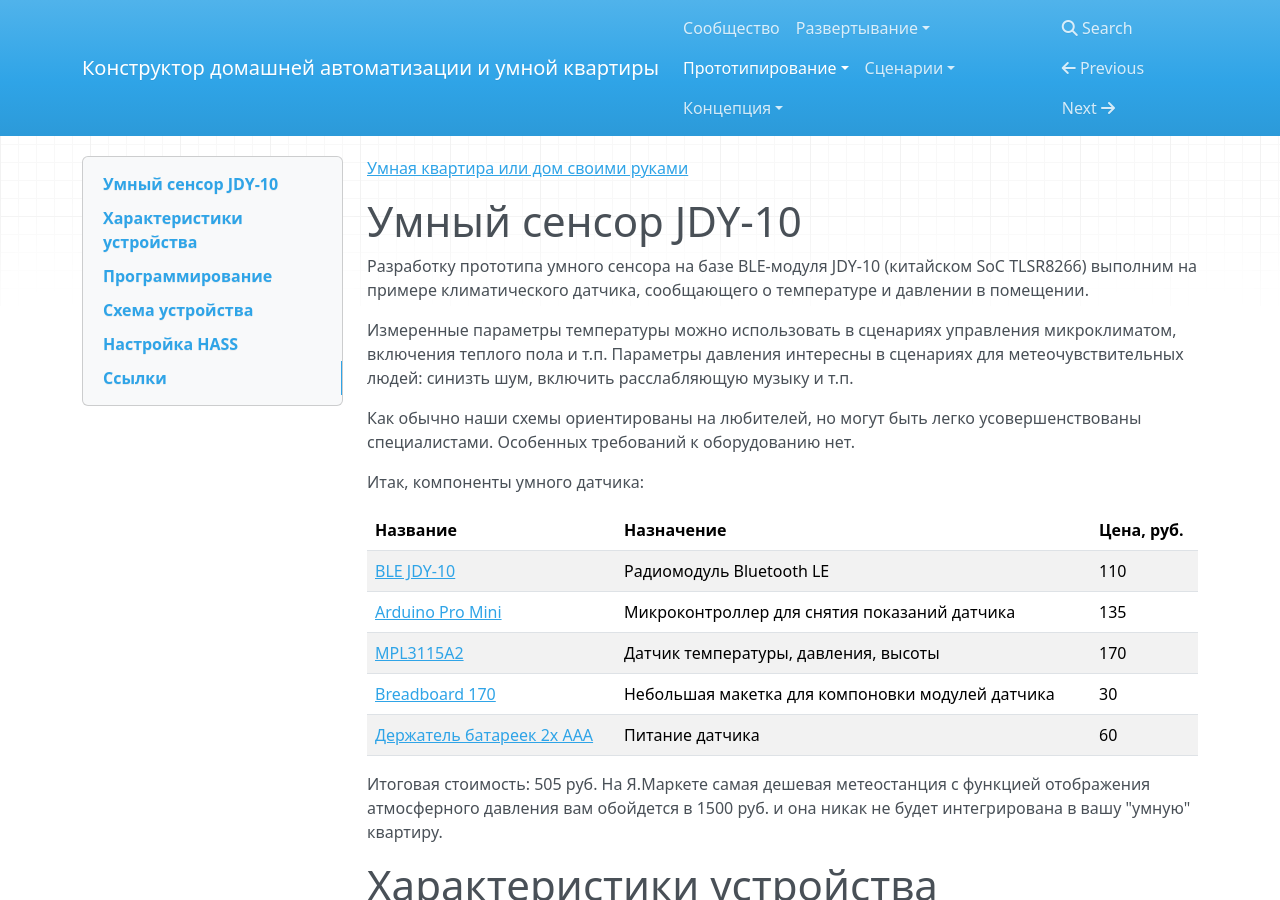
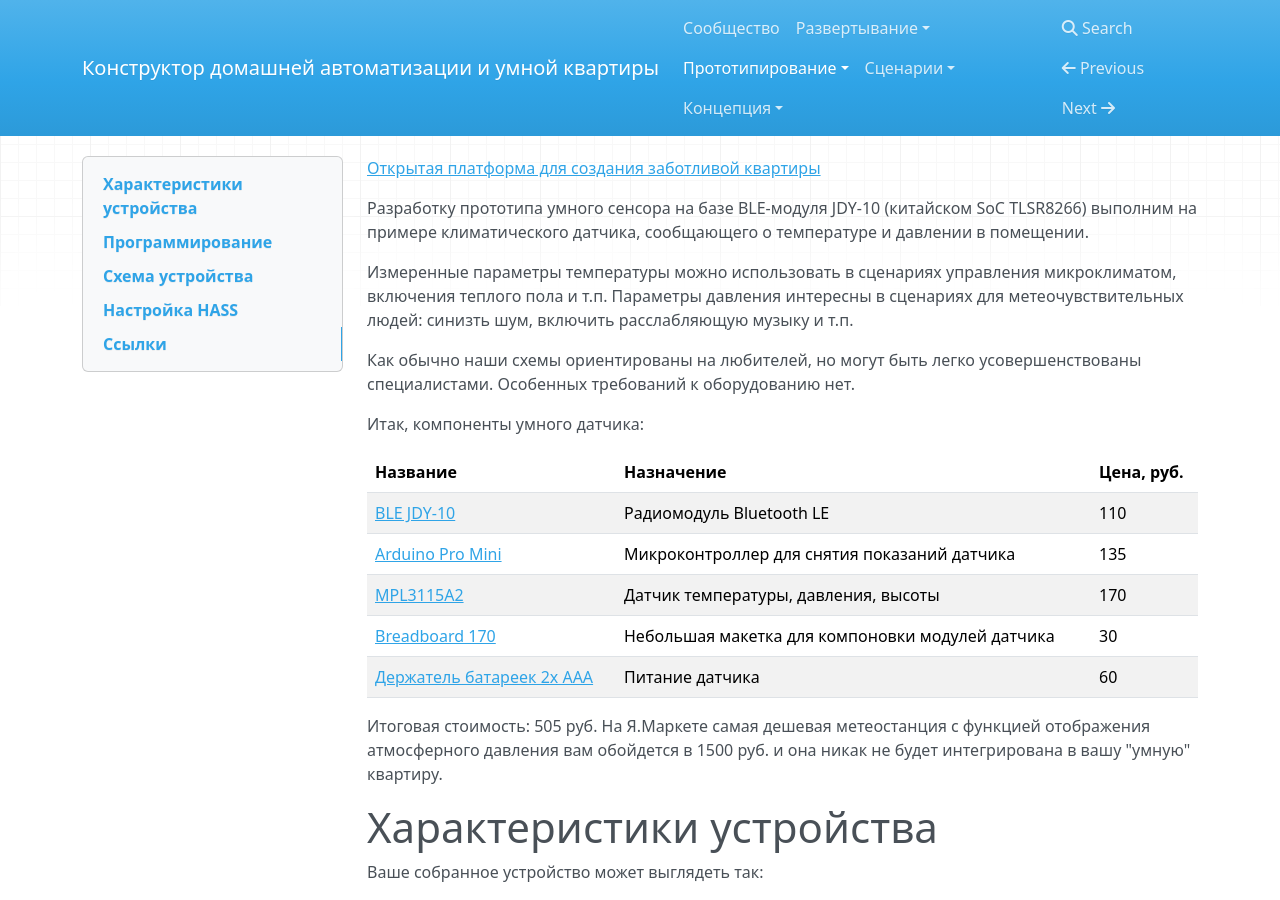
Before and after one commit to cutecare/cutecare-docs, an MkDocs documentation site: the page built from docs/Сенсор JDY-10.md, in a window 1280 px wide and 900 px high. Built offline with MkDocs 1.6.1, drawn with Linux system fonts in a browser that asks for light colours; nearby versions of some CDN libraries; old or Windows-style settings are respelled for this version of MkDocs.

Commit message:
Update Сенсор JDY-10.md

```diff
--- a/docs/Сенсор JDY-10.md
+++ b/docs/Сенсор JDY-10.md
@@ -1,6 +1,4 @@
-[Умная квартира или дом своими руками](http://cutecare.ru)
-
-# Умный сенсор JDY-10
+[Открытая платформа для создания заботливой квартиры](http://cutecare.ru)
 
 Разработку прототипа умного сенсора на базе BLE-модуля JDY-10 (китайском SoC TLSR8266) выполним на примере климатического датчика, сообщающего о температуре и давлении в помещении.
 
```
